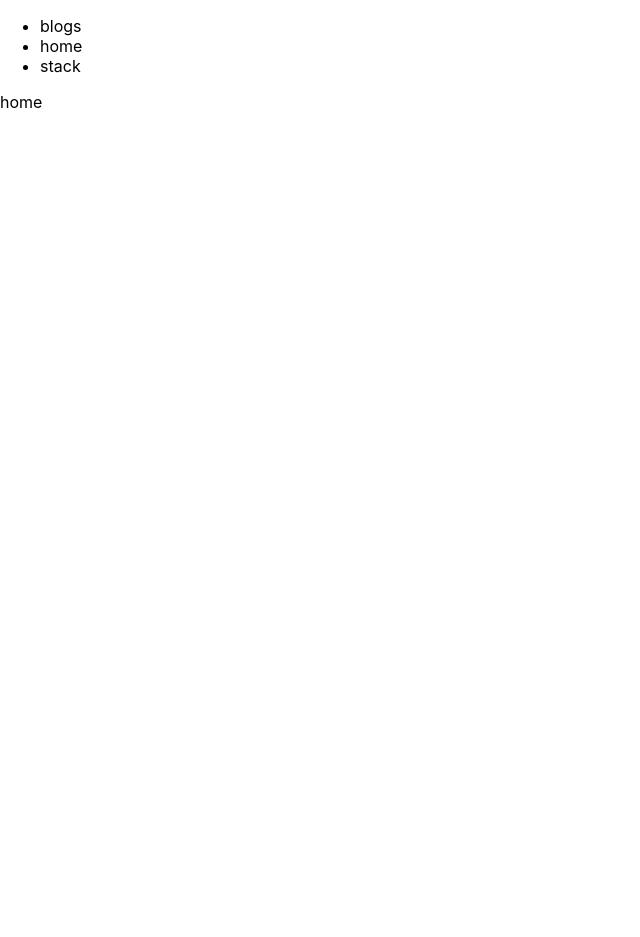
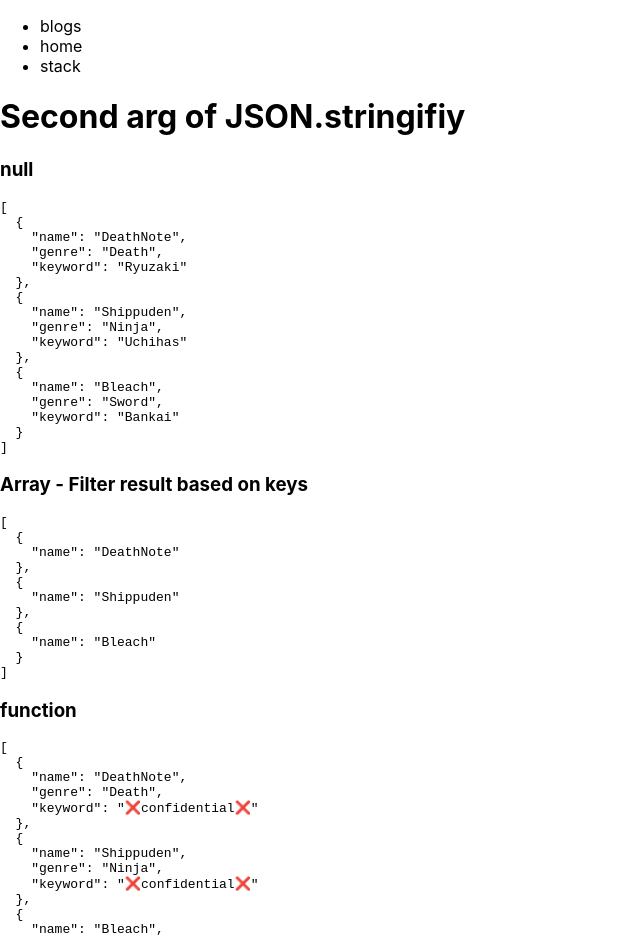
Before and after one commit to inblack67/Static-Site-Generation, a Next.js app: page / in a window 1280 px wide. Shown: the top 937 px of the page, without its empty margins (0-640 px from the left). Before the commit the page ends 800 px from the top, so only its background shows below. Built offline with nearby package versions, Linux system fonts and the light colour scheme.

Commit message:
JSON.stringify

```diff
--- a/pages/index.jsx
+++ b/pages/index.jsx
@@ -1,10 +1,34 @@
 import fs from 'fs';
+import animes from '../src/data.json';
 
 const index = () => {
 
   return (
     <div>
-      home
+      <h1>Second arg of JSON.stringifiy</h1>
+      <div>
+        <h3>null</h3>
+        <pre>
+          {JSON.stringify(animes, null, 2)}
+        </pre>
+      </div>
+      <div>
+        <h3>Array - Filter result based on keys</h3>
+        <pre>
+          {JSON.stringify(animes, ['name'], 2)}
+        </pre>
+      </div>
+      <div>
+        <h3>function</h3>
+        <pre>
+          {JSON.stringify(animes, (key, value) => {
+            if(key.match('keyword')){
+              return '❌confidential❌';
+            }
+            return value;
+          }, 2)}
+        </pre>
+      </div>
     </div>
   )
 }
--- /dev/null
+++ b/src/data.json
@@ -0,0 +1,17 @@
+[
+    {
+        "name": "DeathNote",
+        "genre": "Death",
+        "keyword": "Ryuzaki"
+    },
+    {
+        "name": "Shippuden",
+        "genre": "Ninja",
+        "keyword": "Uchihas"
+    },
+    {
+        "name": "Bleach",
+        "genre": "Sword",
+        "keyword": "Bankai"
+    }
+]
```
